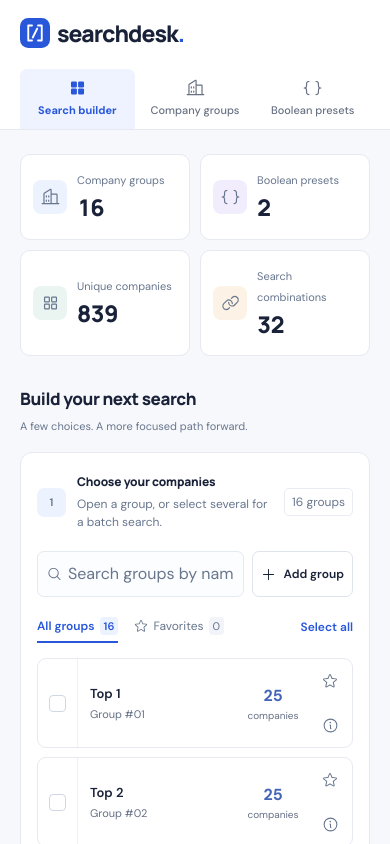
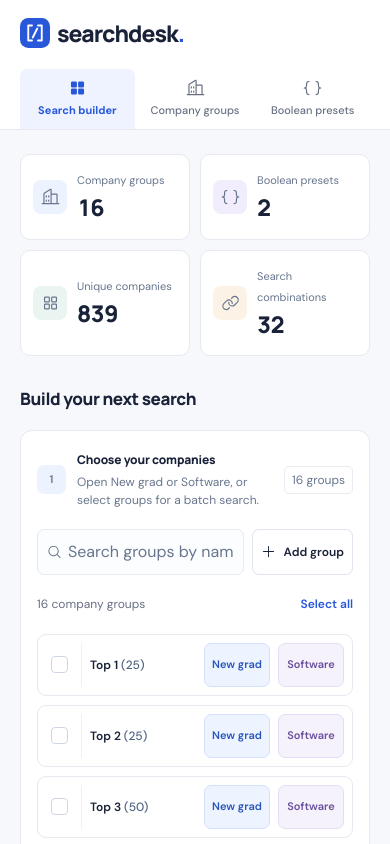
Before and after one commit to rutiknarute/Qryvo, a React (Vite) app: page / in a window 390 px wide. Shown: the top 844 px of the page. Built offline with nearby package versions, Linux system fonts and the light colour scheme.

Commit message:
Update Site source

```diff
--- a/src/App.tsx
+++ b/src/App.tsx
@@ -18,7 +18,6 @@ import {
   Plus,
   Sparkle,
   SquaresFour,
-  Star,
   UploadSimple,
   WarningCircle,
   X,
@@ -34,7 +33,7 @@ import {
   parseGroup,
   validateConfig,
 } from "./core";
-import type { Config, Group, Options, SearchResult } from "./core";
+import type { Config, Options, SearchResult } from "./core";
 
 import { catalogue, mergeCatalogue, presetLabel } from "./catalogue";
 
@@ -51,10 +50,7 @@ const geoLabels: Record<string, string> = {
 };
 type View = "builder" | "groups" | "presets" | "history" | "settings";
 type Modal =
-  | { type: "group" }
-  | { type: "source"; group: Group }
-  | { type: "inspect"; result: SearchResult }
-  | null;
+  { type: "group" } | { type: "inspect"; result: SearchResult } | null;
 type HistoryItem = {
   id: string;
   created: string;
@@ -164,11 +160,6 @@ export default function App() {
   const [presetId, setPresetId] = useState("new-grad");
   const [options, setOptions] = useState<Options>({ ...defaults });
   const [search, setSearch] = useState("");
-  const [groupTab, setGroupTab] = useState("all");
-  const [favorites, setFavorites] = useState<string[]>(() => {
-    const v = getStored<unknown>("searchdesk-favorites", []);
-    return Array.isArray(v) ? v.filter((x) => typeof x === "string") : [];
-  });
   const [history, setHistory] = useState<HistoryItem[]>(() => {
     const v = getStored<unknown>("searchdesk-history", []);
     return Array.isArray(v)
@@ -205,12 +196,10 @@ export default function App() {
   const preset = presets.find((p) => p.id === presetId) || presets[0];
   const chosen = groups.filter((g) => selected.includes(g.id));
   const totalCompanies = new Set(groups.flatMap((g) => g.company_ids)).size;
-  const visible = groups.filter(
-    (g) =>
+  const visible = groups.filter((g) =>
     `${g.id} ${g.name} ${displayGroupName(g)}`
       .toLowerCase()
-        .includes(search.toLowerCase()) &&
-      (groupTab !== "favorites" || favorites.includes(g.id)),
+      .includes(search.toLowerCase()),
   );
   const allVisibleSelected =
     visible.length > 0 && visible.every((g) => selected.includes(g.id));
@@ -219,7 +208,6 @@ export default function App() {
     const fn = () => {
       setView(getView());
       setSearch("");
-      setGroupTab("all");
       requestAnimationFrame(() => mainRef.current?.focus());
     };
     window.addEventListener("hashchange", fn);
@@ -228,12 +216,11 @@ export default function App() {
   useEffect(() => {
     try {
       localStorage.setItem("searchdesk-config", JSON.stringify(config));
-      localStorage.setItem("searchdesk-favorites", JSON.stringify(favorites));
       localStorage.setItem("searchdesk-history", JSON.stringify(history));
     } catch {
       // The search still works when browser storage is unavailable.
     }
-  }, [config, favorites, history]);
+  }, [config, history]);
   useEffect(() => {
     if (toast) {
       const t = setTimeout(() => setToast(""), 4000);
@@ -246,10 +233,6 @@ export default function App() {
   };
   const toggle = (id: string) =>
     setSelected((v) =>
-      v.includes(id) ? v.filter((x) => x !== id) : [...v, id],
-    );
-  const favorite = (id: string) =>
-    setFavorites((v) =>
       v.includes(id) ? v.filter((x) => x !== id) : [...v, id],
     );
   const selectVisible = () =>
@@ -379,22 +362,9 @@ export default function App() {
         </Button>
       </div>
       <div className="group-tabs">
-        <div className="segmented" aria-label="Group filters">
-          <button
-            aria-pressed={groupTab === "all"}
-            className={groupTab === "all" ? "active" : ""}
-            onClick={() => setGroupTab("all")}
-          >
-            All groups <span>{groups.length}</span>
-          </button>
-          <button
-            aria-pressed={groupTab === "favorites"}
-            className={groupTab === "favorites" ? "active" : ""}
-            onClick={() => setGroupTab("favorites")}
-          >
-            <Star size={14} /> Favorites <span>{favorites.length}</span>
-          </button>
-        </div>
+        <span className="group-list-label">
+          {visible.length} company groups
+        </span>
         <button
           className="text-button"
           onClick={selectVisible}
@@ -402,7 +372,7 @@ export default function App() {
         >
           {allVisibleSelected
             ? "Deselect shown"
-            : search || groupTab === "favorites"
+            : search
               ? "Select shown"
               : "Select all"}
         </button>
@@ -421,48 +391,25 @@ export default function App() {
                 aria-label={`Select ${displayGroupName(g)}`}
               />
             </label>
+            <strong
+              className="company-name"
+              title={`${groupTitle(g)} (${g.company_ids.length})`}
+            >
+              {groupTitle(g)} <span>({g.company_ids.length})</span>
+            </strong>
+            <div className="company-search-actions">
+              {presets.map((p) => (
                 <a
-              className="company-link"
-              href={generateUrl(g, preset, options)}
+                  className={`button company-preset-link ${p.id === "new-grad" ? "new-grad-link" : "software-link"}`}
+                  key={p.id}
+                  href={generateUrl(g, p, options)}
                   target="_blank"
                   rel="noopener noreferrer"
-              aria-label={`Open ${displayGroupName(g)} on LinkedIn`}
+                  aria-label={`Open ${displayGroupName(g)} with ${p.id === "new-grad" ? "New grad" : "Software"} on LinkedIn`}
                 >
-              <span className="company-symbol">
-                <Buildings size={21} />
-              </span>
-              <span className="company-label">
-                <strong>{groupTitle(g)}</strong>
-                <small>
-                  {g.id.startsWith("custom-")
-                    ? "Custom group"
-                    : `Group #${g.id}`}
-                </small>
-              </span>
-              <span className="company-size">
-                <strong>{g.company_ids.length}</strong>
-                <span>companies</span>
-              </span>
-              <ArrowSquareOut size={18} className="company-open-icon" />
+                  {p.id === "new-grad" ? "New grad" : "Software"}
                 </a>
-            <div className="company-tools">
-              <button
-                className={`small-icon ${favorites.includes(g.id) ? "is-favorite" : ""}`}
-                aria-label={`${favorites.includes(g.id) ? "Unfavorite" : "Favorite"} ${displayGroupName(g)}`}
-                onClick={() => favorite(g.id)}
-              >
-                <Star
-                  size={16}
-                  weight={favorites.includes(g.id) ? "fill" : "regular"}
-                />
-              </button>
-              <button
-                className="small-icon"
-                aria-label={`View ${displayGroupName(g)} details`}
-                onClick={() => openModal({ type: "source", group: g })}
-              >
-                <Info size={17} />
-              </button>
+              ))}
             </div>
           </article>
         ))}
@@ -470,20 +417,11 @@ export default function App() {
       {!visible.length && (
         <div className="empty-state compact">
           <MagnifyingGlass size={28} />
-          <h3>
-            {groupTab === "favorites"
-              ? "Your favorites, one click away"
-              : "No matching company groups"}
-          </h3>
-          <p>
-            {groupTab === "favorites"
-              ? "Tap the star on a company group to save it here."
-              : "Try another name or group ID."}
-          </p>
+          <h3>No matching company groups</h3>
+          <p>Try another name or group ID.</p>
           <Button
             onClick={() => {
               setSearch("");
-              setGroupTab("all");
             }}
           >
             Show all groups
@@ -609,11 +547,7 @@ export default function App() {
               <div className="section-intro">
                 <div>
                   <h1 className="builder-title">Build your next search</h1>
-                  <p>A few choices. A more focused path forward.</p>
                 </div>
-                <span className="local-pill">
-                  <CheckCircle size={15} /> Private & browser-based
-                </span>
               </div>
               <div className="builder-grid">
                 <section className="panel group-panel">
@@ -623,7 +557,8 @@ export default function App() {
                       <div>
                         <h2>Choose your companies</h2>
                         <p>
-                          Open a group, or select several for a batch search.
+                          Open New grad or Software, or select groups for a
+                          batch search.
                         </p>
                       </div>
                     </div>
@@ -1156,53 +1091,6 @@ export default function App() {
           </form>
         </ModalFrame>
       )}
-      {modal?.type === "source" && (
-        <ModalFrame
-          title={displayGroupName(modal.group)}
-          description="Original source details and preserved company IDs."
-          close={() => setModal(null)}
-        >
-          <div className="detail-stats">
-            <div>
-              <strong>{modal.group.company_ids.length}</strong>
-              <span>Company IDs</span>
-            </div>
-            <div>
-              <strong>{new Set(modal.group.company_ids).size}</strong>
-              <span>Unique IDs</span>
-            </div>
-            <div>
-              <strong>
-                {modal.group.id.startsWith("custom-")
-                  ? "Custom"
-                  : `#${modal.group.id}`}
-              </strong>
-              <span>Group ID</span>
-            </div>
-          </div>
-          <label className="field-label">
-            Company IDs, in source order
-            <textarea
-              readOnly
-              rows={5}
-              value={modal.group.company_ids.join(",")}
-            />
-          </label>
-          <div className="dialog-actions">
-            <Button onClick={() => copy(modal.group.source_url)}>
-              <Copy size={16} /> Copy original URL
-            </Button>
-            <a
-              className="button primary"
-              href={modal.group.source_url}
-              target="_blank"
-              rel="noopener noreferrer"
-            >
-              Open original <ArrowSquareOut size={16} />
-            </a>
-          </div>
-        </ModalFrame>
-      )}
       {modal?.type === "inspect" && (
         <ModalFrame
           title="Your generated search"
--- a/src/styles.css
+++ b/src/styles.css
@@ -2833,3 +2833,72 @@ main {
     font-size: 14px;
   }
 }
+
+/* Company name/count and two direct query actions share one horizontal row. */
+.company-row {
+  grid-template-columns: 44px minmax(0, 1fr) auto;
+  align-items: center;
+  column-gap: 12px;
+  padding: 8px 12px 8px 0;
+}
+.company-row .company-select {
+  min-height: 48px;
+  height: 100%;
+}
+.company-name {
+  min-width: 0;
+  overflow: hidden;
+  text-overflow: ellipsis;
+  white-space: nowrap;
+  font-size: 14px;
+  font-weight: 600;
+  color: var(--color-ink);
+}
+.company-name span {
+  font-weight: 500;
+  font-variant-numeric: tabular-nums;
+  color: #526482;
+}
+.company-search-actions {
+  display: flex;
+  align-items: center;
+  gap: 8px;
+  flex-wrap: nowrap;
+}
+.company-preset-link {
+  min-width: 88px;
+  min-height: 44px;
+  font-size: 12px;
+}
+.new-grad-link {
+  background: #edf3ff;
+  border-color: #d5e1fc;
+  color: #2857ba;
+}
+.software-link {
+  background: #f5f2fc;
+  border-color: #e5ddf7;
+  color: #6b519d;
+}
+.group-list-label {
+  font-size: 12px;
+  color: var(--color-muted);
+}
+@media (max-width: 767px) {
+  .company-row {
+    grid-template-columns: 44px minmax(0, 1fr) auto;
+    column-gap: 8px;
+    padding: 8px 8px 8px 0;
+  }
+  .company-row .company-select {
+    min-height: 44px;
+  }
+  .company-name {
+    font-size: 12px;
+  }
+  .company-preset-link {
+    min-width: 66px;
+    padding: 8px 6px;
+    font-size: 11px;
+  }
+}
```
Also changed, not shown: 2 other files (tests, documents, lock files or other folders). Lines whose indentation alone changed are shown as unchanged.
